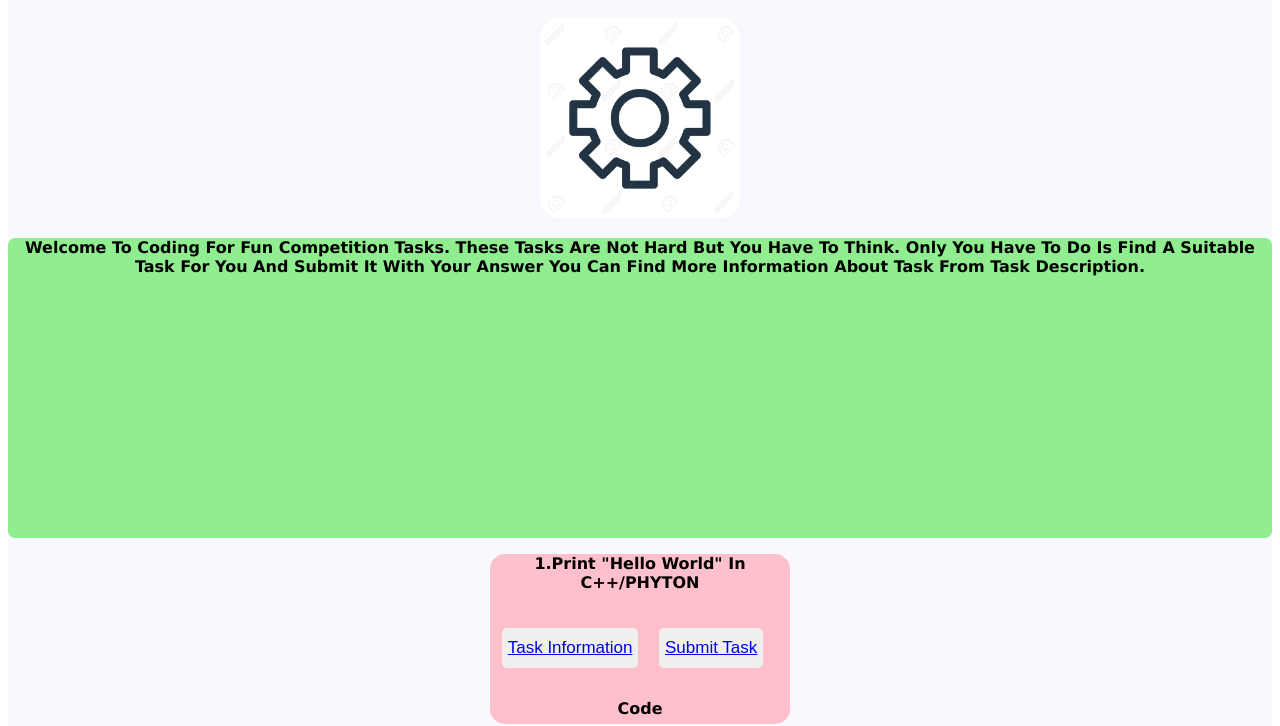
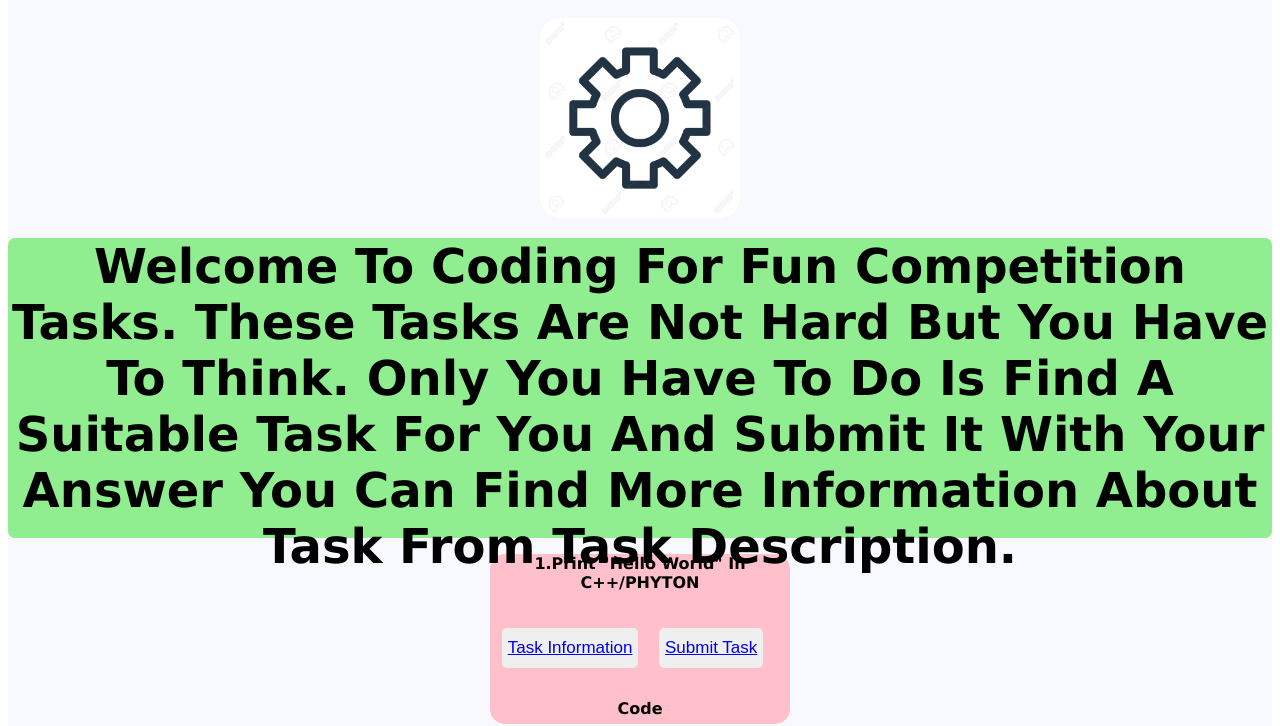
Before and after one commit to PasinduDushan/Coding-For-Fun-2020, a plain HTML site: page tasks.html in a window 1280 px wide. Shown: the part 76-802 px from the top of the page. Drawn offline with Linux system fonts and the light colour scheme.

Commit message:
Update tasks.html

```diff
--- a/tasks.html
+++ b/tasks.html
@@ -8,7 +8,7 @@
 <u><b><p id="label" class="label">Tasks</p></b></u>
 <img id="icon" src="111605382-settings-icon-vector-isolated-on-white-background-settings-transparent-sign.jpg">
 <div class="information">
-<b><p>Welcome To Coding For Fun Competition Tasks. These Tasks Are Not Hard But You Have To Think. Only You Have To Do Is Find A Suitable Task For You And Submit It With Your Answer You Can Find More Information About Task From Task Description.</p></b>
+<b><p><font size=7>Welcome To Coding For Fun Competition Tasks. These Tasks Are Not Hard But You Have To Think. Only You Have To Do Is Find A Suitable Task For You And Submit It With Your Answer You Can Find More Information About Task From Task Description.</font></p></b>
 </div>
 <center><div class="taskinformation1">
 <b><p>1.Print "Hello World" In C++/PHYTON</p><b>
```
